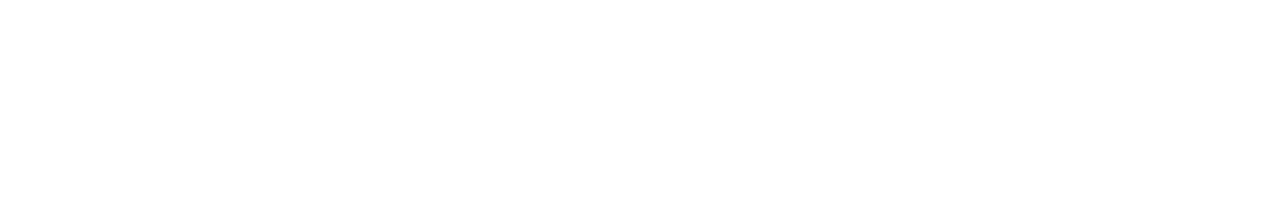
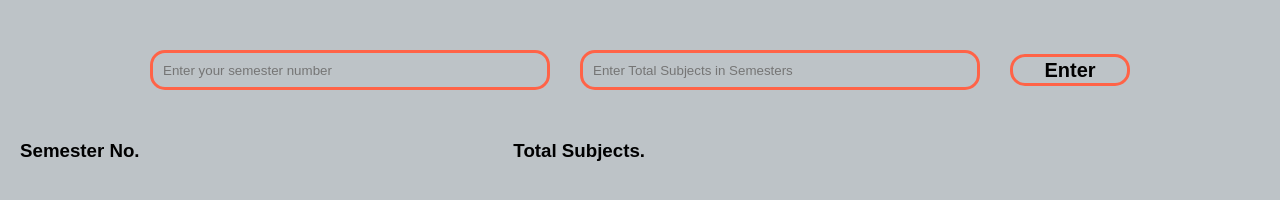
Before and after one commit to Muneeb-Aslam/CGPA_Calculator, a plain HTML site: page gpa.html in a window 1280 px wide. Drawn offline with Linux system fonts and the light colour scheme.

Commit message:
GPA HTML CSS Done

```diff
--- a/gpa.html
+++ b/gpa.html
@@ -5,8 +5,28 @@
     <meta http-equiv="X-UA-Compatible" content="IE=edge">
     <meta name="viewport" content="width=device-width, initial-scale=1.0">
     <title>GPA</title>
+    <link rel="stylesheet" href="style.css">
 </head>
 <body>
+    <header class="gpa">
+        <div class="inputField">
+            <input type="text" class="input" id="semesterno" placeholder="Enter your semester number">
+            <input type="text" class="input" id="subjects" placeholder="Enter Total Subjects in Semesters">
+            <button class="Enterbutton" id="enterbutton">Enter</button>
+        </div>
+    </header>
+    <main id="subjectSection">
+        <div class="subjects">
+            <h3 id="SemesterNo">Semester No.</h3>
+            <h3 id="totalsubjects">Total Subjects.</h3>
+        </div>
+        <div class="subjects">
 
+        </div>
+    </main>
+    <footer>
+        <div id="gpacalculated">
+        </div>
+    </footer>
 </body>
 </html>
--- a/script.js
+++ b/script.js
@@ -1,10 +1,11 @@
 let cgpa = document.getElementById("cgpa");
 let gpa = document.getElementById("gpa");
 
+
 gpa.addEventListener('click',()=>{
-    location.href("gpa.html");
+    location.href=('gpa.html')
 });
 
 cgpa.addEventListener('click',()=>{
-    location.href("cgpa.html");
+    location.href=('cgpa.html')
 });
--- a/style.css
+++ b/style.css
@@ -3,8 +3,9 @@
     padding: 0;
     box-sizing: border-box;
     background-color: #bdc3c7;
+    font-family: sans-serif;
 }
-header{
+header.system{
     color: tomato;
     margin-top: 5%;
     text-align: center;
@@ -43,3 +44,58 @@ header{
     font-size: 3rem;
     text-align: center;
 }
+
+/* gpa file css */
+
+
+
+.inputField{
+    margin-top: 50px;
+    display: flex;
+    flex-wrap: wrap;
+    gap: 30px;
+    justify-content: center;
+    align-items: center;
+    text-align: center;
+}
+.Enterbutton{
+    cursor: pointer;
+    border: solid tomato;
+    border-radius: 15px;
+    text-align: center;
+    font-weight: bold;
+    width: 15vh;
+    font-size: 1.25rem;
+    height: 4vh;
+}
+.Enterbutton:hover{
+    background-color: #ff8818;
+}
+.input{
+    padding-left: 10px;
+    border: solid tomato;
+    border-radius: 15px;
+    width: 50vh;
+    height: 5vh;
+}
+#subjectSection{
+    margin-top: 50px;
+    margin-left: 20px;
+    display: flex;
+    justify-content: left;
+    align-items: center;
+    gap: 10px;
+}
+.subjects{
+    display: flex;
+    width: 100%;
+    flex-wrap: wrap;
+    justify-content: space-between;
+}
+#gpacalculated{
+    color: tomato;
+    font-weight: bold;
+    margin-top: 30px;
+    text-align: center;
+    font-size: 1.75rem;
+}
```
Also changed, not shown: cgpa.html (+1 -0 lines).
